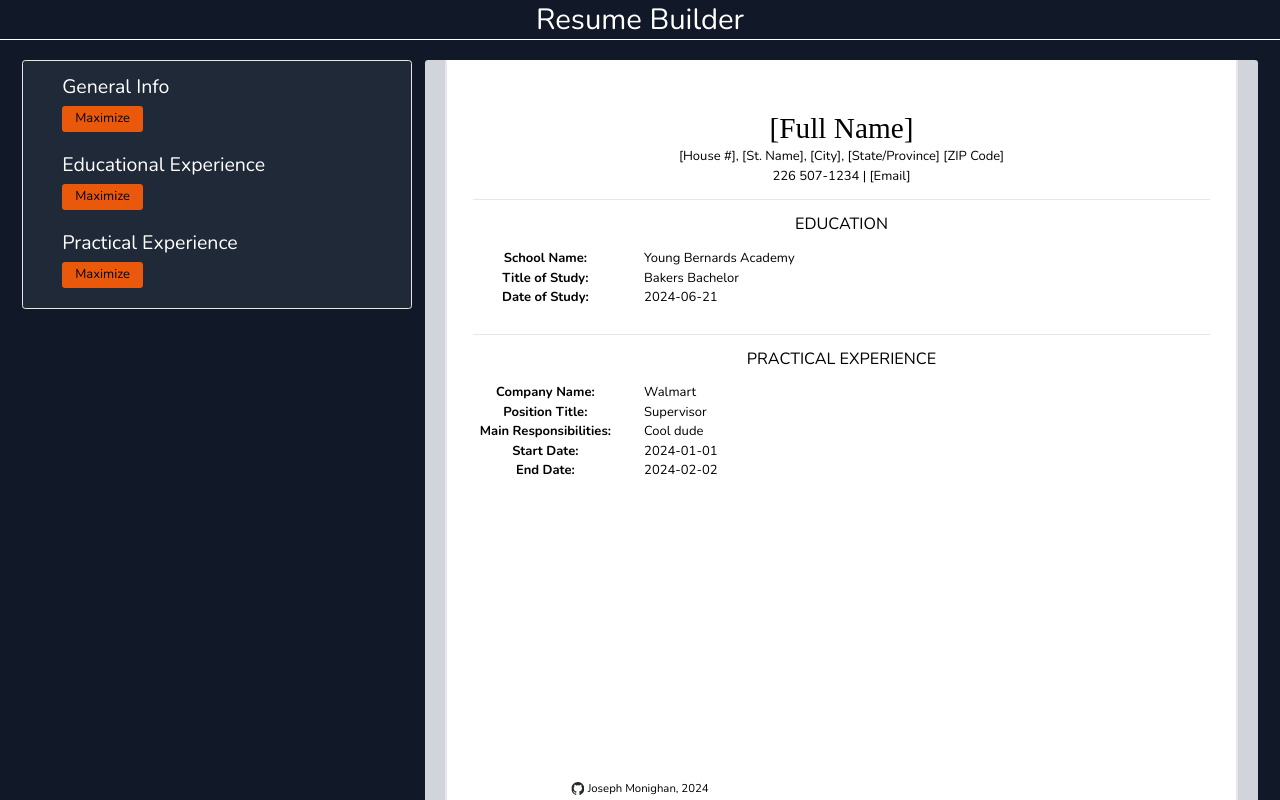
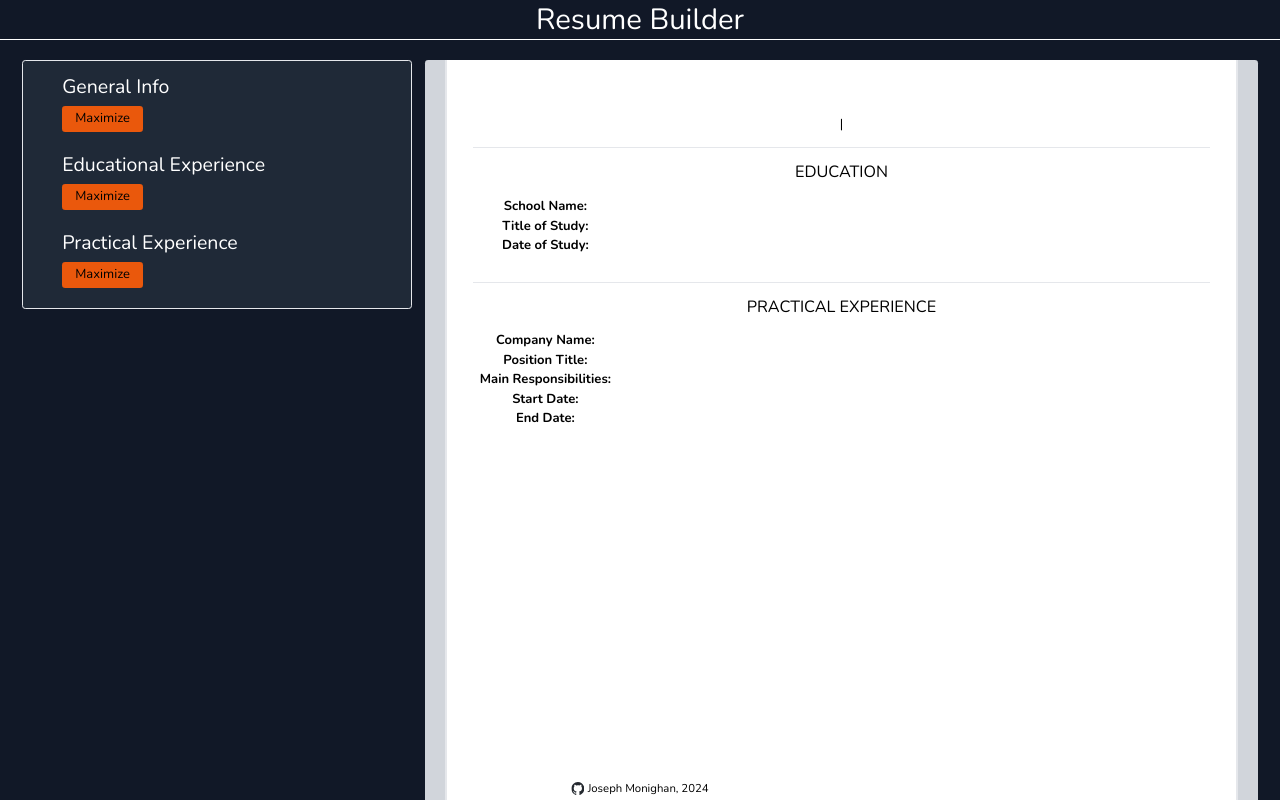
Before and after one commit to BlueVelocity/resume-generator, a React (Vite) app: page / in a window 1280 px wide. Shown: the top 800 px of the page. Built offline with nearby package versions, Linux system fonts and the light colour scheme.

Commit message:
Show placeholders for input fields

```diff
--- a/src/components/FieldCollection.jsx
+++ b/src/components/FieldCollection.jsx
@@ -46,6 +46,7 @@ export default function FieldCollection({
                     }
                     onChange={handleChange}
                     data-id={dataSegment.id}
+                    placeholder={fieldData.placeholder != "" && fieldData.placeholder}
                   />
                 </li>
               );
@@ -60,13 +61,13 @@ export default function FieldCollection({
         >
           {isMinimized ? "Maximize" : "Minimize"}
         </button>
-        <button
+        {sectionName != "General Info" && <button
           name={sectionName + " Add Button"}
           onClick={handleAddClick}
           className={`${isMinimized ? "hidden" : ""} text-black bg-green-600 rounded px-3 py-1 my-2 ml-2`}
         >
           +
-        </button>
+        </button>}
       </div>
     </form>
   );
--- a/src/data/defaultData.js
+++ b/src/data/defaultData.js
@@ -2,13 +2,13 @@ export default {
   genInfo: [
     {
       id: 1,
-      fullName: { data: "[Full Name]", type: "text" },
+      fullName: { data: "", type: "text" },
       address: {
-        data: "[House #], [St. Name], [City], [State/Province] [ZIP Code]",
+        data: "",
         type: "text",
       },
-      email: { data: "[Email]", type: "email" },
-      phoneNumber: { data: "226 507-1234", type: "tel" },
+      email: { data: "", type: "email", placeholder: "Email" },
+      phoneNumber: { data: "", type: "tel" },
     },
   ],
   edExperience: [
@@ -16,33 +16,33 @@ export default {
       id: 1,
       schoolName: {
         label: "School Name",
-        data: "Young Bernards Academy",
+        data: "",
         type: "text",
       },
       titleOfStudy: {
         label: "Title of Study",
-        data: "Bakers Bachelor",
+        data: "",
         type: "text",
       },
-      dateOfStudy: { label: "Date of Study", data: "2024-06-21", type: "date" },
+      dateOfStudy: { label: "Date of Study", data: "", type: "date" },
     },
   ],
   pracExperience: [
     {
       id: 1,
-      companyName: { label: "Company Name", data: "Walmart", type: "text" },
+      companyName: { label: "Company Name", data: "", type: "text" },
       positionTitle: {
         label: "Position Title",
-        data: "Supervisor",
+        data: "",
         type: "text",
       },
       mainResponsibilities: {
         label: "Main Responsibilities",
-        data: "Cool dude",
+        data: "",
         type: "text",
       },
-      startDate: { label: "Start Date", data: "2024-01-01", type: "date" },
-      endDate: { label: "End Date", data: "2024-02-02", type: "date" },
+      startDate: { label: "Start Date", data: "", type: "date" },
+      endDate: { label: "End Date", data: "", type: "date" },
     },
   ],
 };
--- a/src/data/inputFieldsData.js
+++ b/src/data/inputFieldsData.js
@@ -4,26 +4,28 @@ export default {
       id: 1,
       label: "Full Name",
       type: "text",
+      placeholder: "Name",
       pattern: "^[^\\s]+(\\s+[^\\s]+)+$",
     },
-    { id: 2, label: "Address", type: "text" },
-    { id: 3, label: "Email", type: "email" },
+    { id: 2, label: "Address", type: "text", placeholder: "000 Streetname St, Province, CA A1A 1A1" },
+    { id: 3, label: "Email", type: "email", placeholder: "example@provider.com" },
     {
       id: 4,
       label: "Phone Number",
       type: "tel",
+      placeholder: "000 000-0000"
     },
   ],
   edExperience: [
-    { id: 1, label: "School Name", type: "text" },
-    { id: 2, label: "Title of Study", type: "text" },
-    { id: 3, label: "Date of Study", type: "date" },
+    { id: 1, label: "School Name", type: "text", placeholder: "Blank Academy" },
+    { id: 2, label: "Title of Study", type: "text", placeholder: "Computer Science" },
+    { id: 3, label: "Date of Study", type: "date", placeholder: "" },
   ],
   pracExperience: [
-    { id: 1, label: "Company Name", type: "text" },
-    { id: 2, label: "Position Title", type: "text" },
-    { id: 3, label: "Main Responsibilities", type: "text" },
-    { id: 4, label: "Start Date", type: "date" },
-    { id: 5, label: "End Date (Leave blank for current)", type: "date", required: false },
+    { id: 1, label: "Company Name", type: "text", placeholder: "Example Business Name" },
+    { id: 2, label: "Position Title", type: "text", placeholder: "Example CEO" },
+    { id: 3, label: "Main Responsibilities", type: "text", placeholder: "Personality Hire" },
+    { id: 4, label: "Start Date", type: "date", placeholder: "" },
+    { id: 5, label: "End Date (Leave blank for current)", type: "date", required: false, placeholder: "" },
   ],
 };
```
